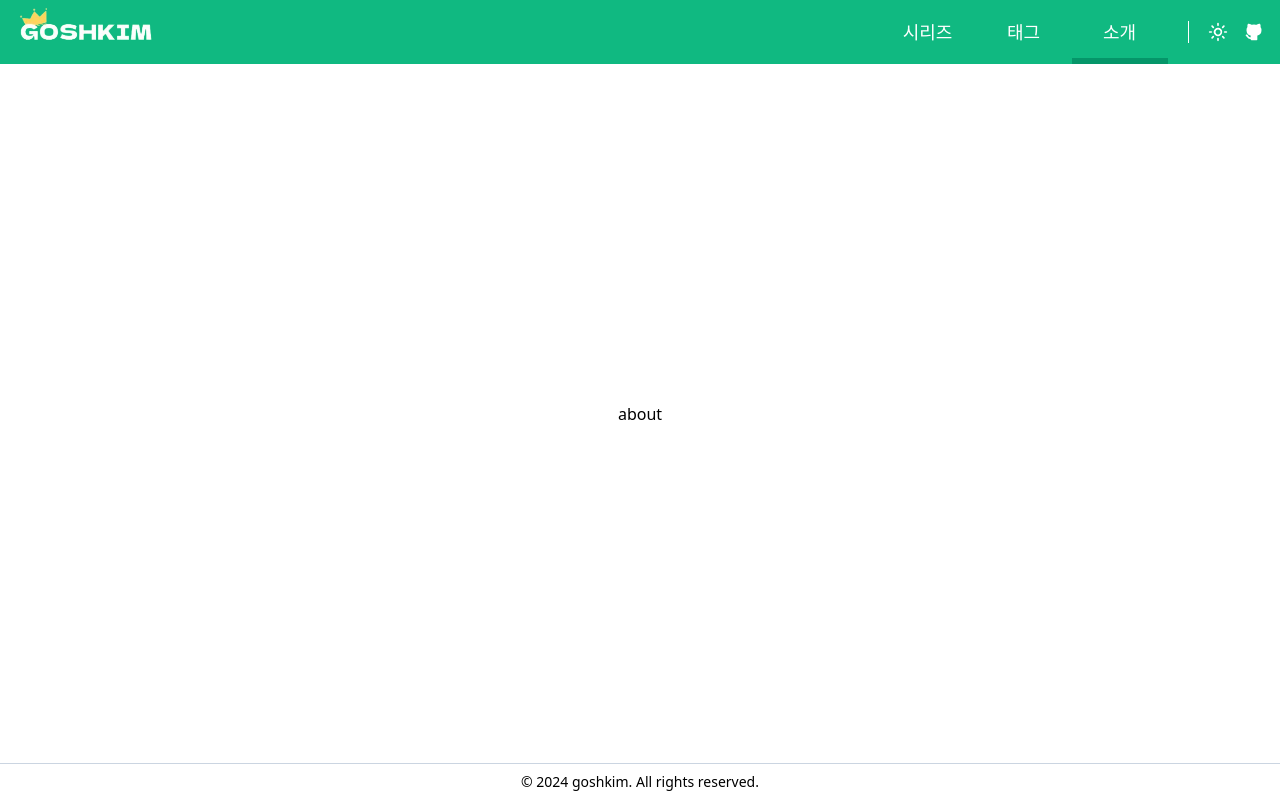
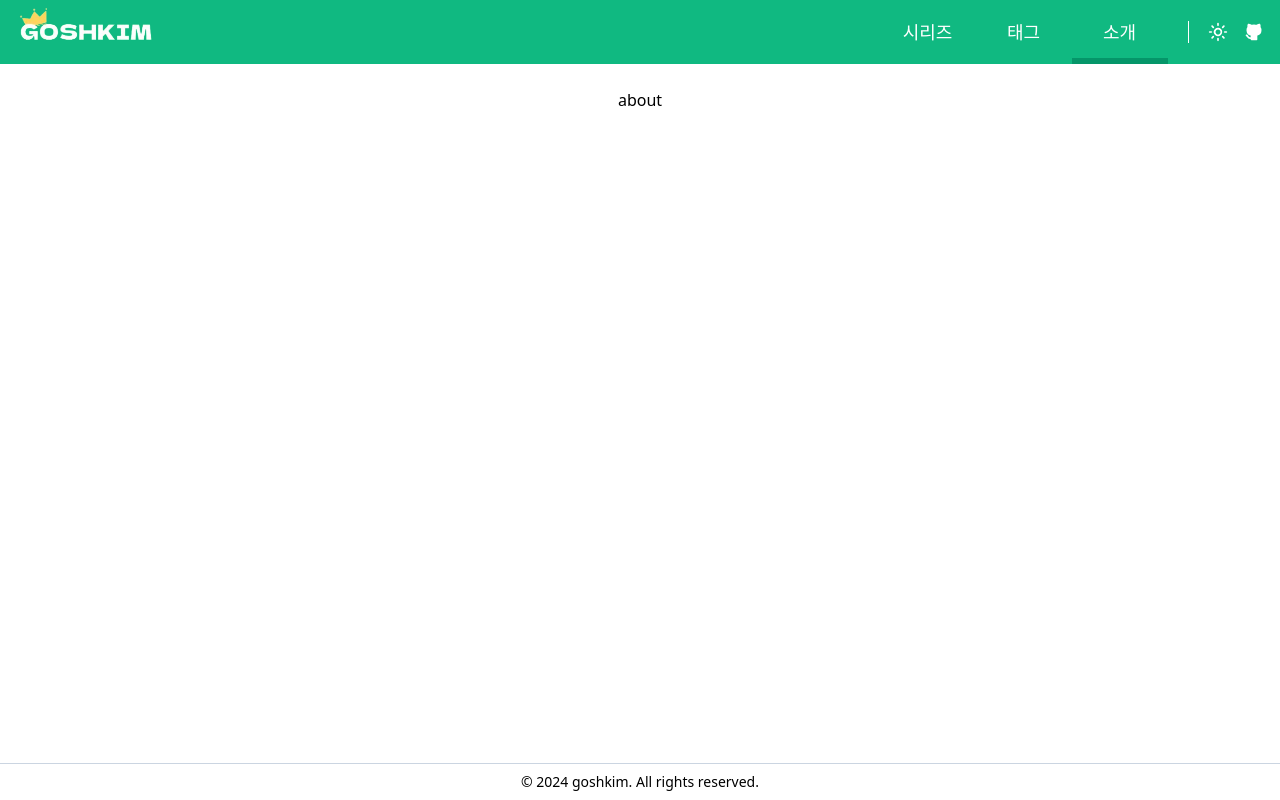
Before and after one commit to goshkim/goshkim.github.io, a SvelteKit app: page /about in a window 1280 px wide. Built offline with nearby package versions, Linux system fonts and the light colour scheme.

Commit message:
Link 컴포넌트 content 슬롯 제거

```diff
--- a/src/lib/components/Link.svelte
+++ b/src/lib/components/Link.svelte
@@ -16,7 +16,7 @@
 	on:mouseenter={() => (isHover = true)}
 	on:mouseleave={() => (isHover = false)}
 >
-	<slot name="content"></slot>
+	<slot></slot>
 	{#if isActive || isHover}
 		<slot name="highlighter"></slot>
 	{/if}
--- a/src/routes/+layout.svelte
+++ b/src/routes/+layout.svelte
@@ -27,7 +27,7 @@
 	>
 		<div class={classNames('w-fit h-full', 'flex items-center')}>
 			<Link path={HOME_PATH}>
-				<LogoImage slot="content" />
+				<LogoImage />
 			</Link>
 		</div>
 		<div class={classNames('w-fit h-full', 'flex items-center gap-5')}>
@@ -46,7 +46,7 @@
 						)}
 						path={navigator.path}
 						{isActive}
-						><span slot="content" class={classNames('text-lg', { 'font-thin': !isActive })}>
+						><span class={classNames('text-lg', { 'font-thin': !isActive })}>
 							{navigator.name}
 						</span>
 						<div
@@ -63,7 +63,7 @@
 					<IconSunHigh slot="icon" size={DEFAULT_ICON_SIZE} />
 				</IconBox>
 				<Link path={GITHUB_LINK} target="_blank" rel="noreferrer noopener">
-					<IconBox slot="content">
+					<IconBox>
 						<IconBrandGithubFilled slot="icon" size={DEFAULT_ICON_SIZE} />
 					</IconBox>
 				</Link>
@@ -71,7 +71,7 @@
 		</div>
 	</header>
 
-	<main class={classNames('my-6 px-4', 'grow flex flex-col items-center justify-center')}>
+	<main class={classNames('my-6 px-4', 'grow flex flex-col items-center')}>
 		<slot></slot>
 	</main>
 
```
